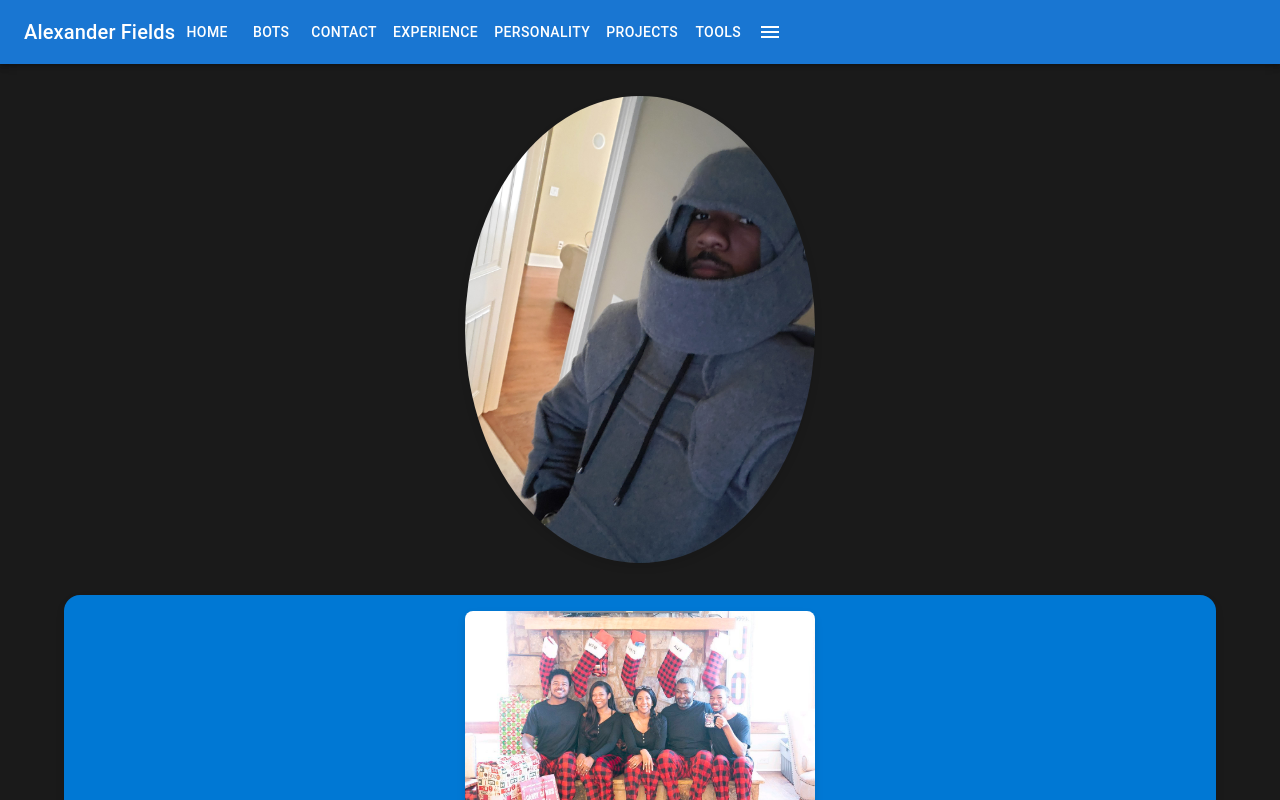
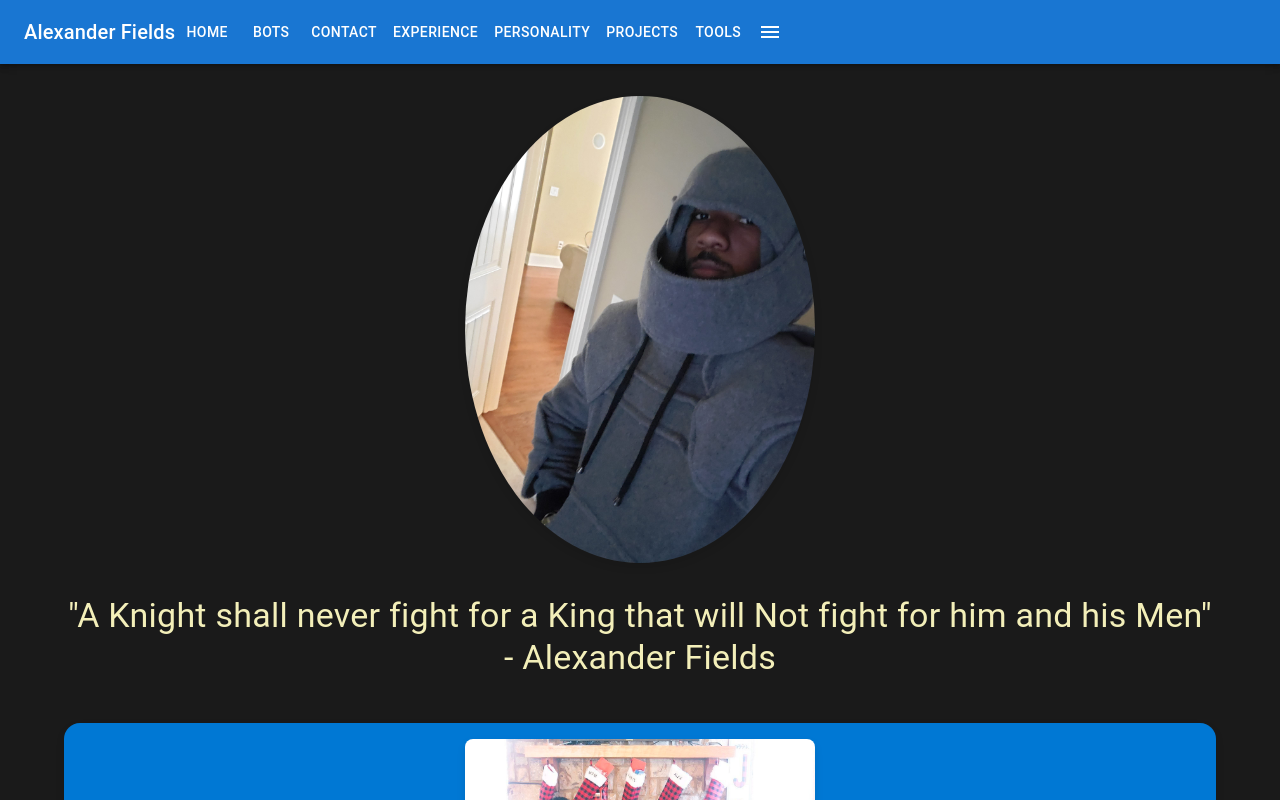
Before and after one commit to roku674/Website, a React (Create React App) app in the folder frontend/: page /personality in a window 1280 px wide. Shown: the top 800 px of the page. Built offline with nearby package versions, Linux system fonts and the light colour scheme; no server answers.

Commit message:
Update Personality.js

```diff
--- a/frontend/src/pages/Personality.js
+++ b/frontend/src/pages/Personality.js
@@ -16,7 +16,13 @@ const Personality = () => {
             />
           </Grid>
 
-          {/* Personality Text Section */}
+          {/* Header*/}
+          <Grid item>
+            <Typography variant="h4" gutterBottom className="center-text">
+              "A Knight shall never fight for a King that will Not fight for him and his Men" - Alexander Fields
+            </Typography>
+          </Grid>
+
           {/* Personality Text Section */}
           <Grid item xs={12} md={8}>
             <Box className="bubble flex-start mb-2 p-3">
```
